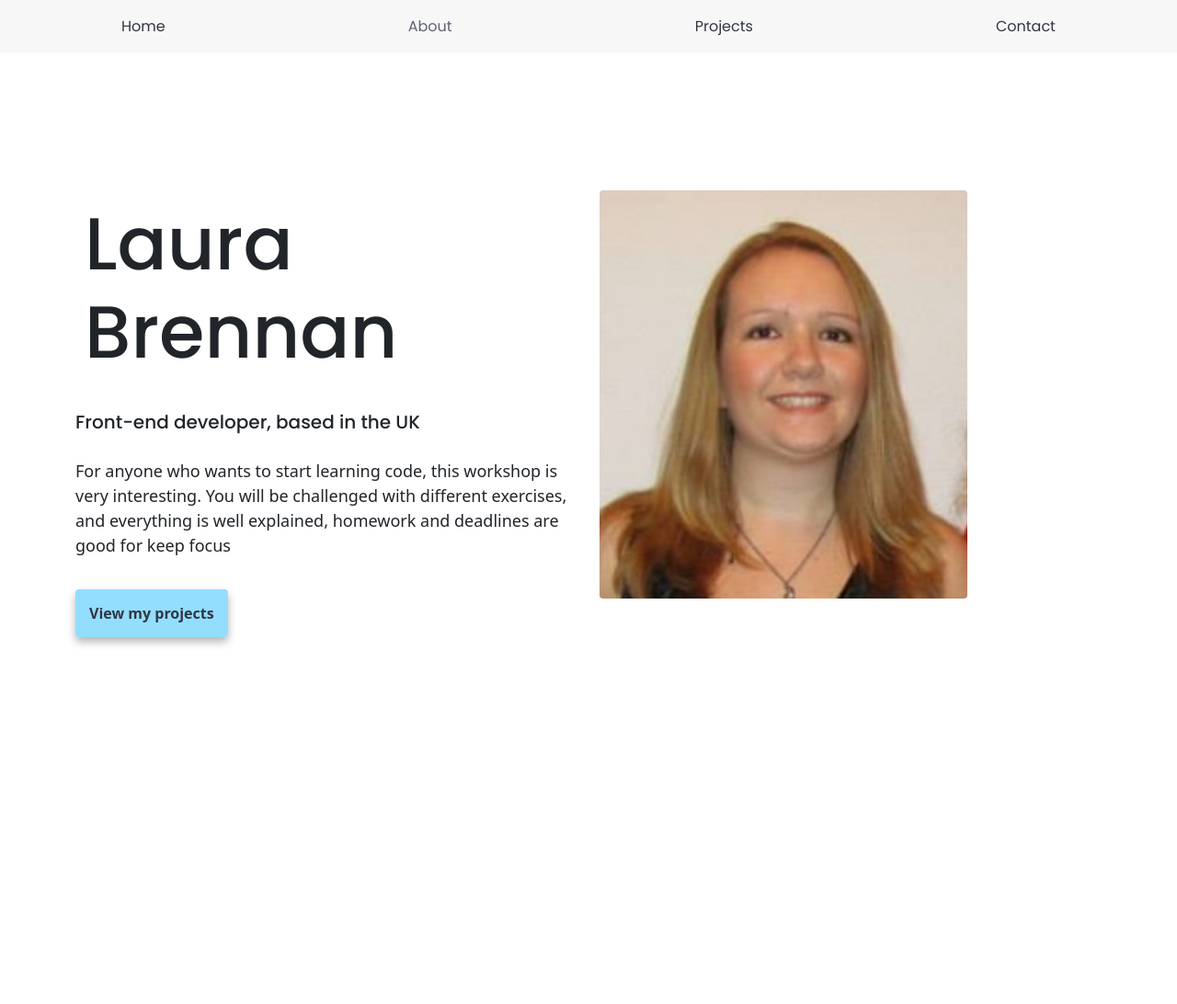
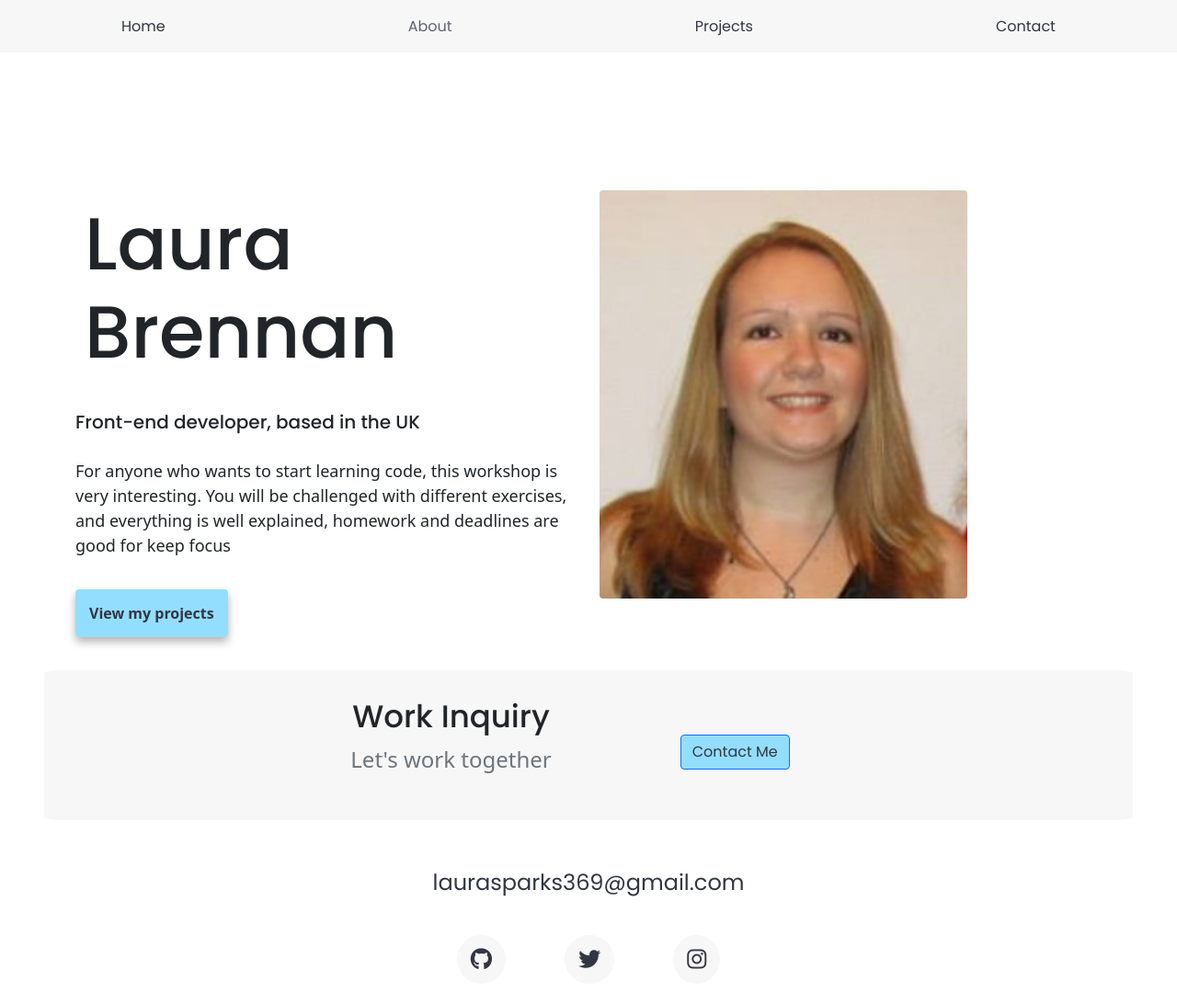
Before and after one commit to LaBren90/Portfolio-project, a plain HTML site: page about.html in a window 1280 px wide. Shown: the whole page at 92% size. Before the commit the page ends 800 px from the top, so only its background shows below. Drawn offline with nearby package versions, Linux system fonts and the light colour scheme.

Commit message:
added footer to all pages

```diff
--- a/about.html
+++ b/about.html
@@ -68,5 +68,32 @@
         </div>
       </div>
     </div>
+    <footer class="text-center">
+      <div
+        class="contact-box d-flex justify-content-center mx-5 d-none d-md-flex"
+      >
+        <div class="work-inquiry">
+          <h4>Work Inquiry</h4>
+          <p class="text-muted">Let's work together</p>
+        </div>
+        <div class="work-inquiry-button">
+          <a href="/contact.html" class="btn btn-primary">Contact Me</a>
+        </div>
+      </div>
+      <a href="mailto:laurasparks369@gmail.com" class="mt-5 mx-0 pb-5"
+        >laurasparks369@gmail.com</a
+      >
+      <div class="social-links my-5">
+        <a href="https://github.com/LaBren90?tab=repositories" target="_blank"
+          ><i class="fa-brands fa-github"></i
+        ></a>
+        <a href="https://www.twitter.com/Laura_A_Brennan" target="_blank"
+          ><i class="fa-brands fa-twitter"></i
+        ></a>
+        <a href="https://www.instagram.com/lsparks369/" target="_blank"
+          ><i class="fa-brands fa-instagram"></i
+        ></a>
+      </div>
+    </footer>
   </body>
 </html>
--- a/src/style.css
+++ b/src/style.css
@@ -124,6 +124,24 @@ p {
   color: #323643;
 }
 
+footer .contact-box {
+  background-color: #f7f7f7;
+  padding: 30px 60px 15px;
+  margin: 50px 200px;
+  border-radius: 2%;
+}
+
+.work-inquiry {
+  margin-right: 50px;
+}
+
+.work-inquiry-button {
+  margin-left: 50px;
+}
+
+footer .contact-box p {
+  margin-bottom: 0;
+}
 footer a {
   font-family: "Poppins", sans-serif;
   text-decoration: none;
@@ -159,9 +177,11 @@ footer .social-links a:hover {
   h3 {
     max-width: 400px;
   }
+
   .homepage content img {
     display: none;
   }
+
   .container {
     margin-top: 20px;
     text-align: center;
```
Also changed, not shown: contact.html (+13 -0 lines), index.html (+12 -1 lines), projects.html (+27 -0 lines).
